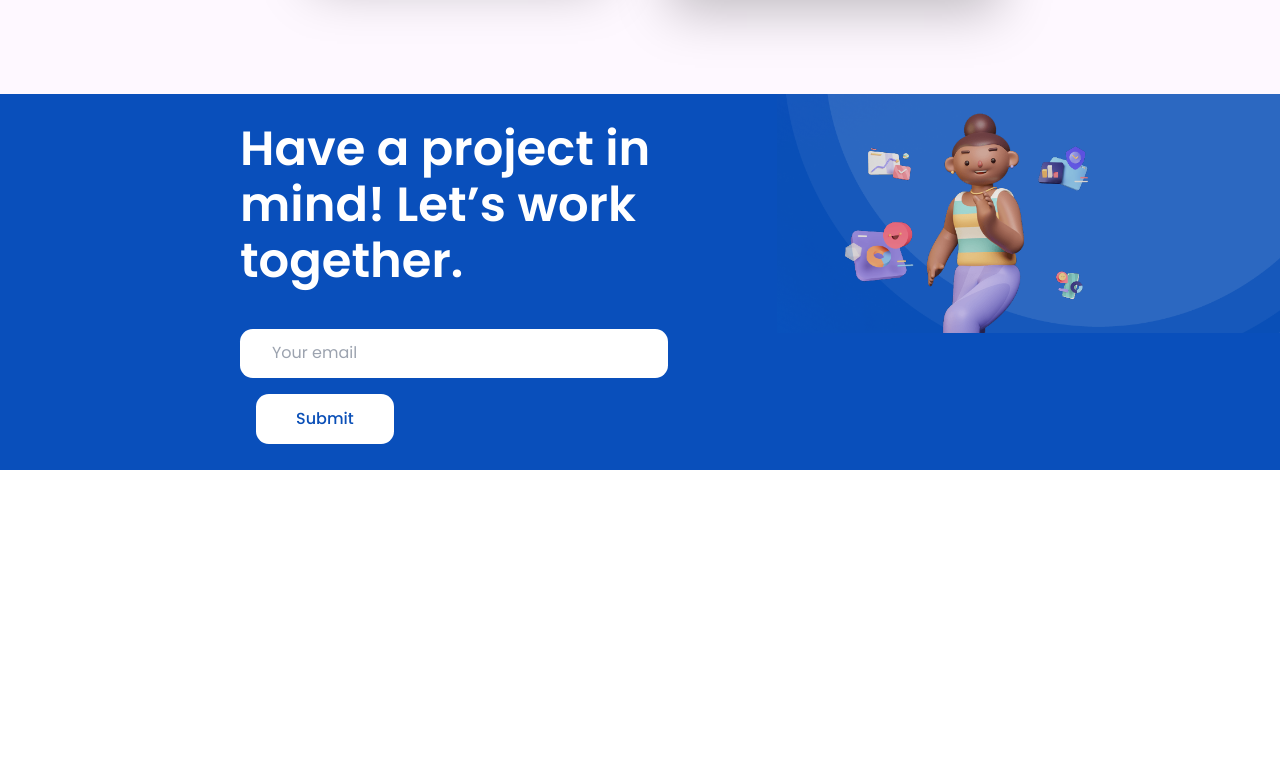
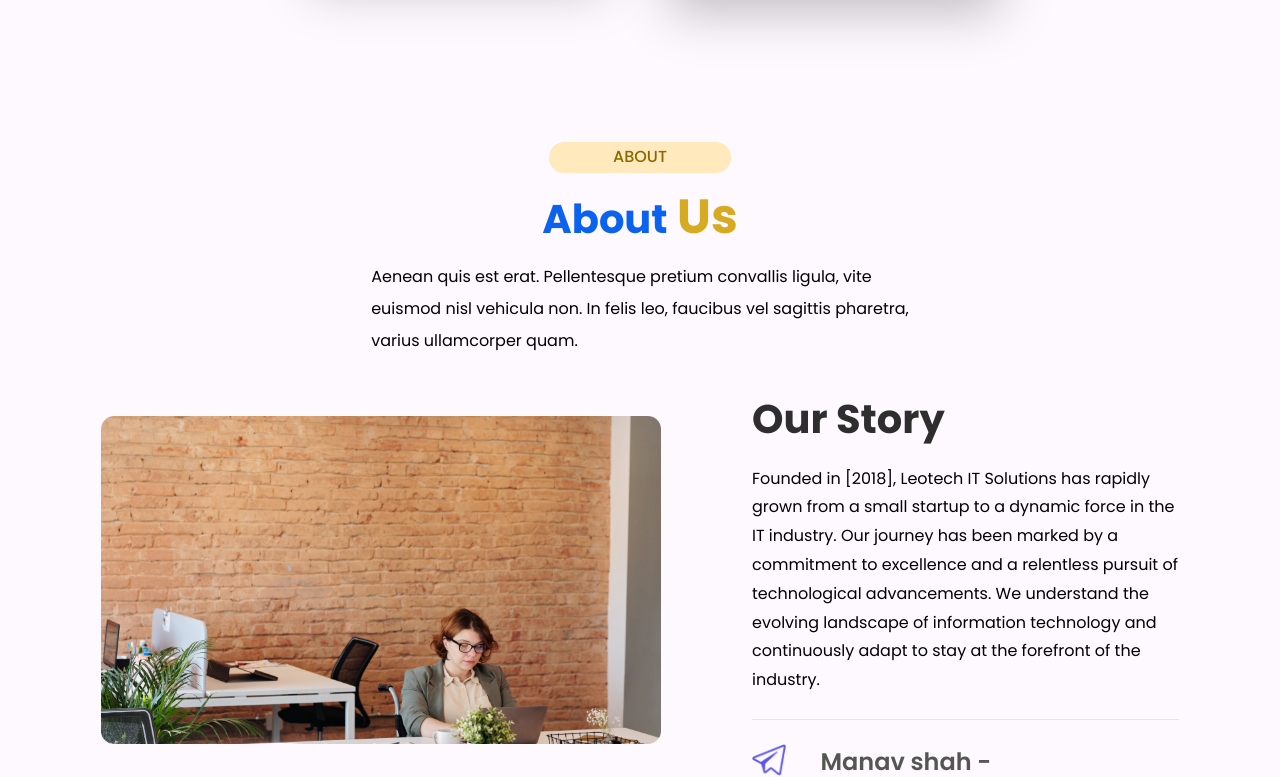
Before and after one commit to jaivikpatel2001/leotech, a React (Create React App) app: page / in a window 1280 px wide. Shown: the part 2329-3106 px from the top of the page. Before the commit the page ends 2823 px from the top, so only its background shows below. Built offline with nearby package versions, Linux system fonts and the light colour scheme.

Commit message:
fix horizontal

```diff
--- a/src/App.js
+++ b/src/App.js
@@ -15,8 +15,8 @@ function App() {
       <Header />
       <Industries />
       <Choose />
-      <Contact />
-      {/* <About /> */}
+      {/* <Contact /> */}
+      <About />
       {/* <Mission /> */}
       {/* <Chooseyellow /> */}
       {/* <Happy /> */}
```
